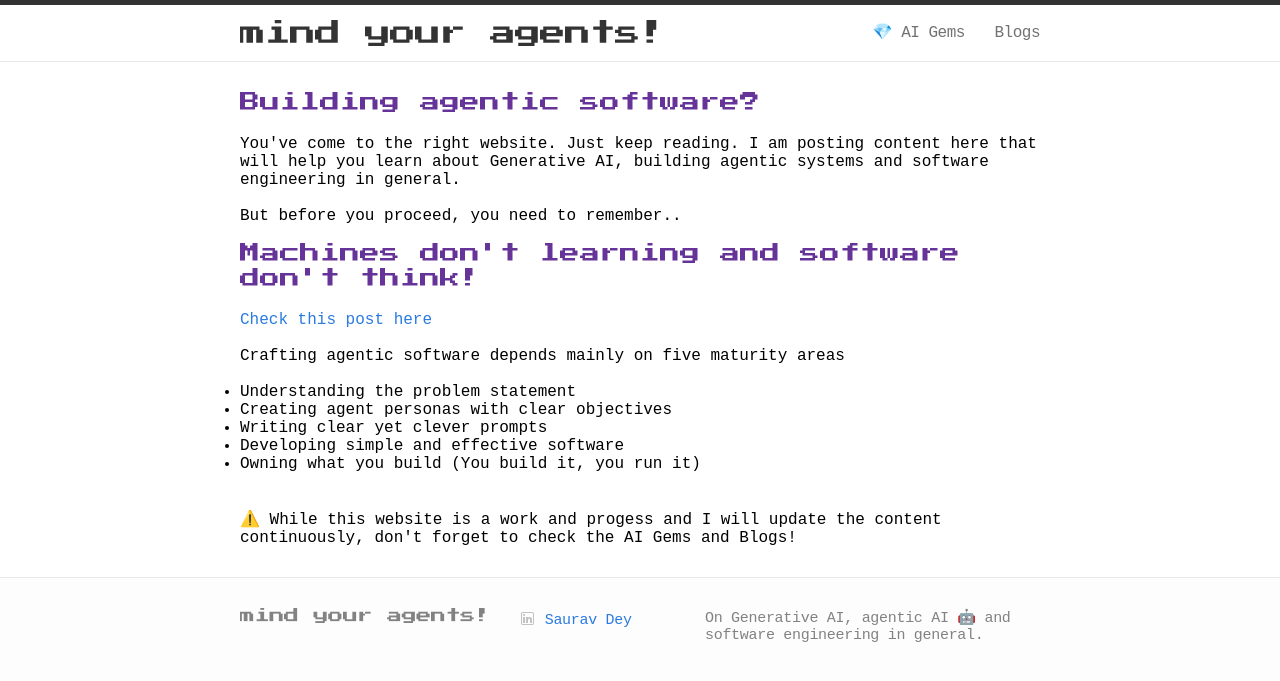
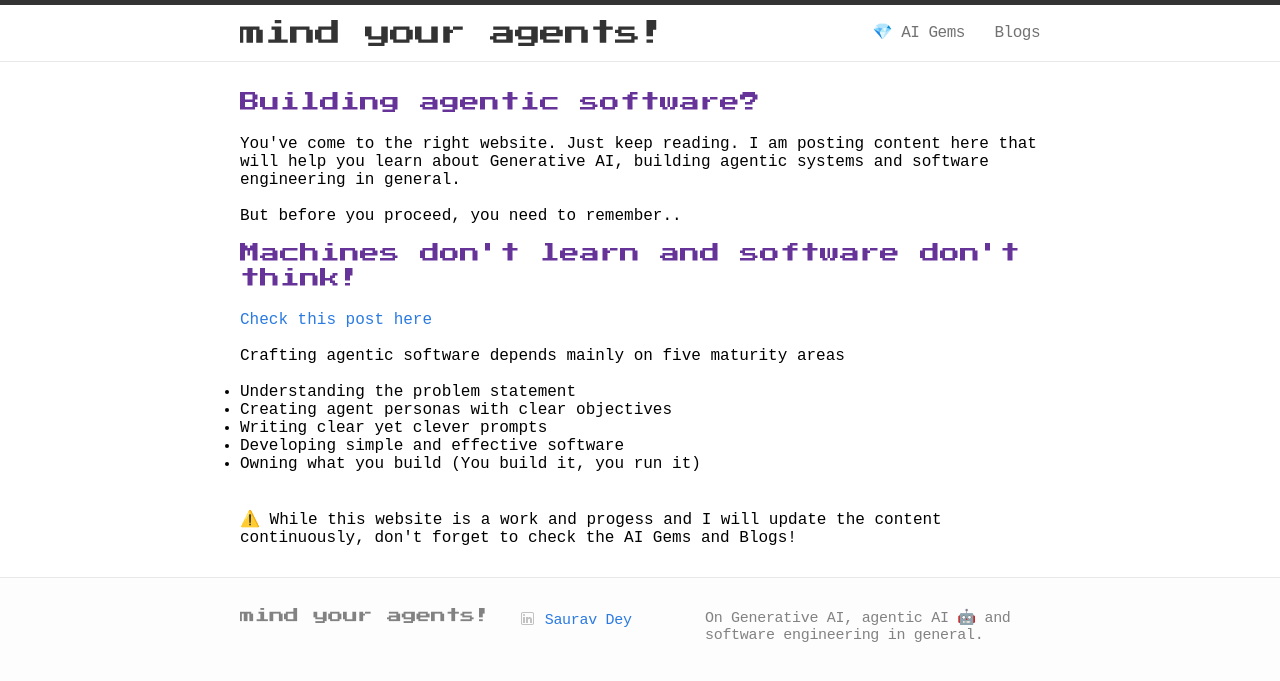
Before and after one commit to mindyouragents/mindyouragents.github.io, a Jekyll site: the page built from index.html, in a window 1280 px wide. Shown: the top 681 px of the page. Built offline with Jekyll 4.4.1, drawn with Linux system fonts in a browser that asks for light colours; some web fonts are replaced.

Commit message:
new home page

```diff
--- a/index.html
+++ b/index.html
@@ -13,7 +13,7 @@ You've come to the right website. Just keep reading. I am posting content here t
 But before you proceed, you need to remember..
 <br />
 <br />
-<span class="important">Machines don't learning and software don't think!</span>
+<span class="important">Machines don't learn and software don't think!</span>
 <br />
 <br />
 <a href="/2025/04/02/is-ml-really-making-machines-intelligent/">Check this post here</a>
```
